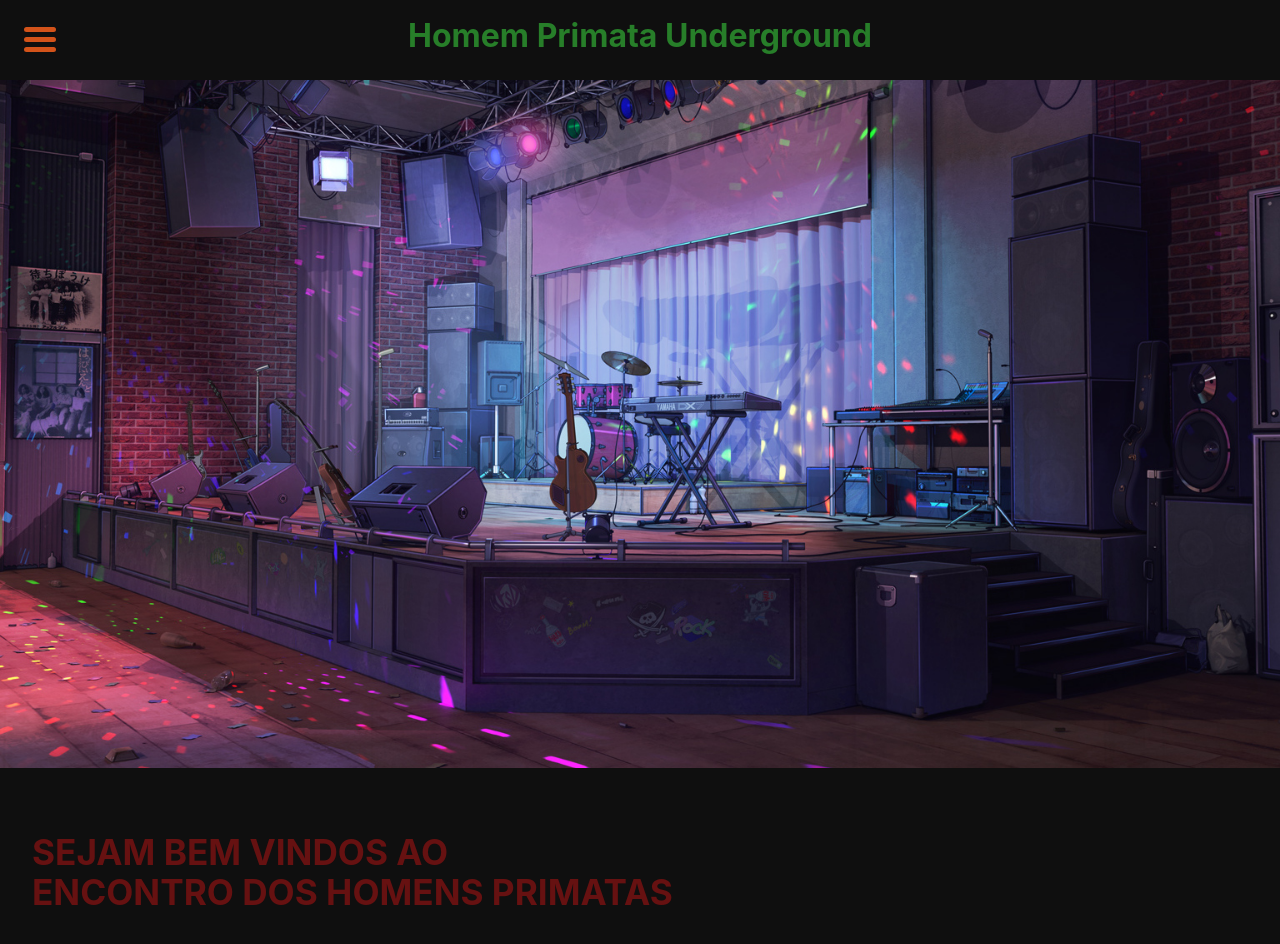
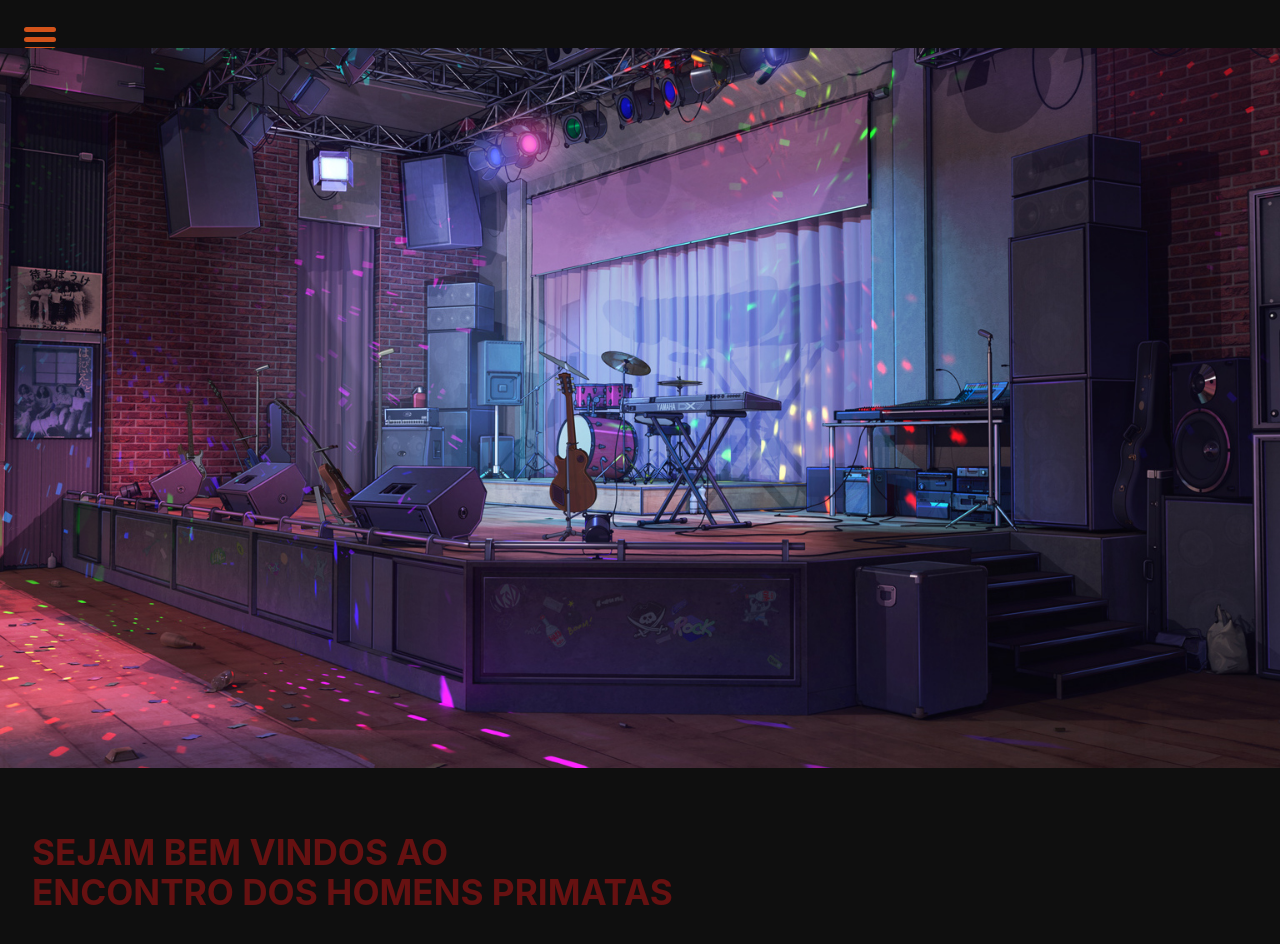
Before and after one commit to oliveirabruno01/hpux-next-dapp-test, a Next.js app: page / in a window 1280 px wide. Shown: the top 944 px of the page. Built offline with nearby package versions, Linux system fonts and the light colour scheme.

Commit message:
Try again

```diff
--- a/pages/_app.tsx
+++ b/pages/_app.tsx
@@ -10,7 +10,7 @@ function MyApp({ Component, pageProps }: AppProps) {
 
   return (
     <div>
-      <Header/>
+      <div id="header"><Header/></div>
       <Component {...pageProps}/>
     </div>
   )
--- a/styles/globals.scss
+++ b/styles/globals.scss
@@ -21,6 +21,6 @@ a {
   box-sizing: border-box;
 }
 
-Header {
+#header {
   position: fixed;
 }
```
